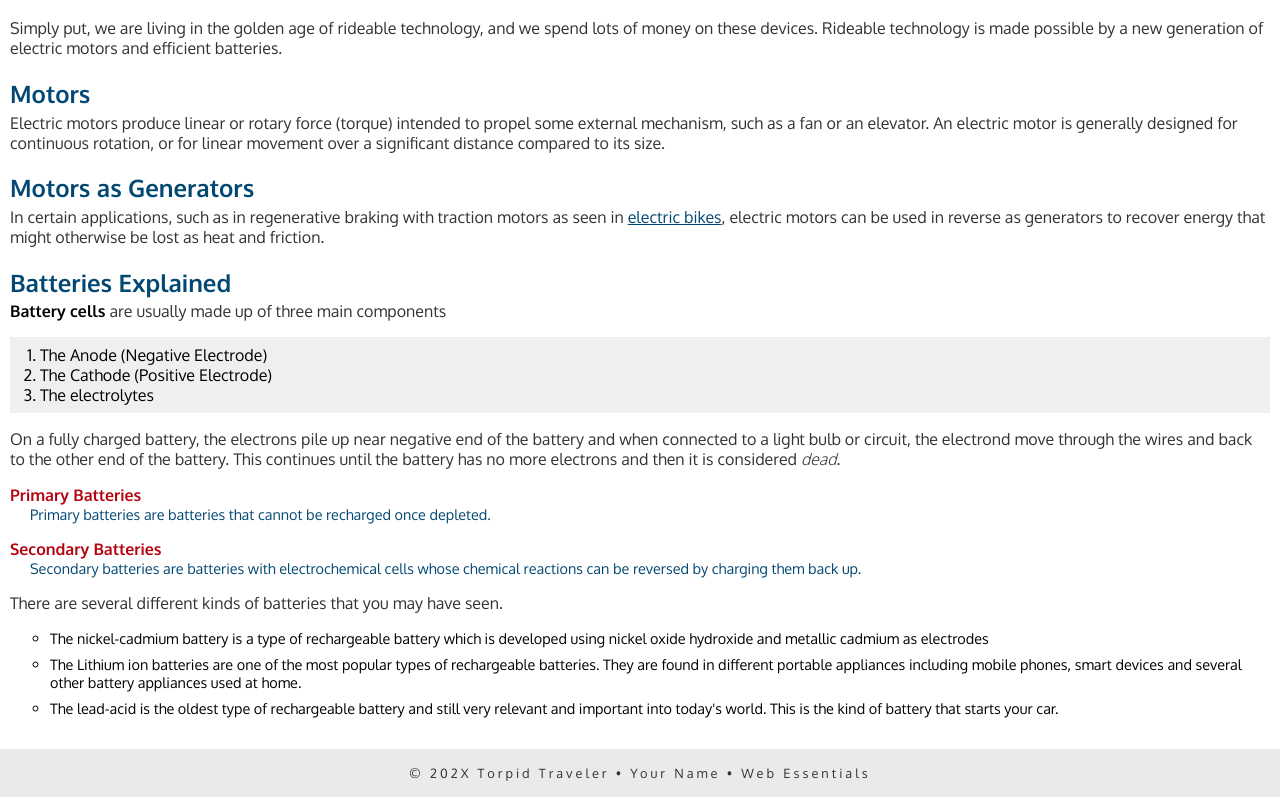
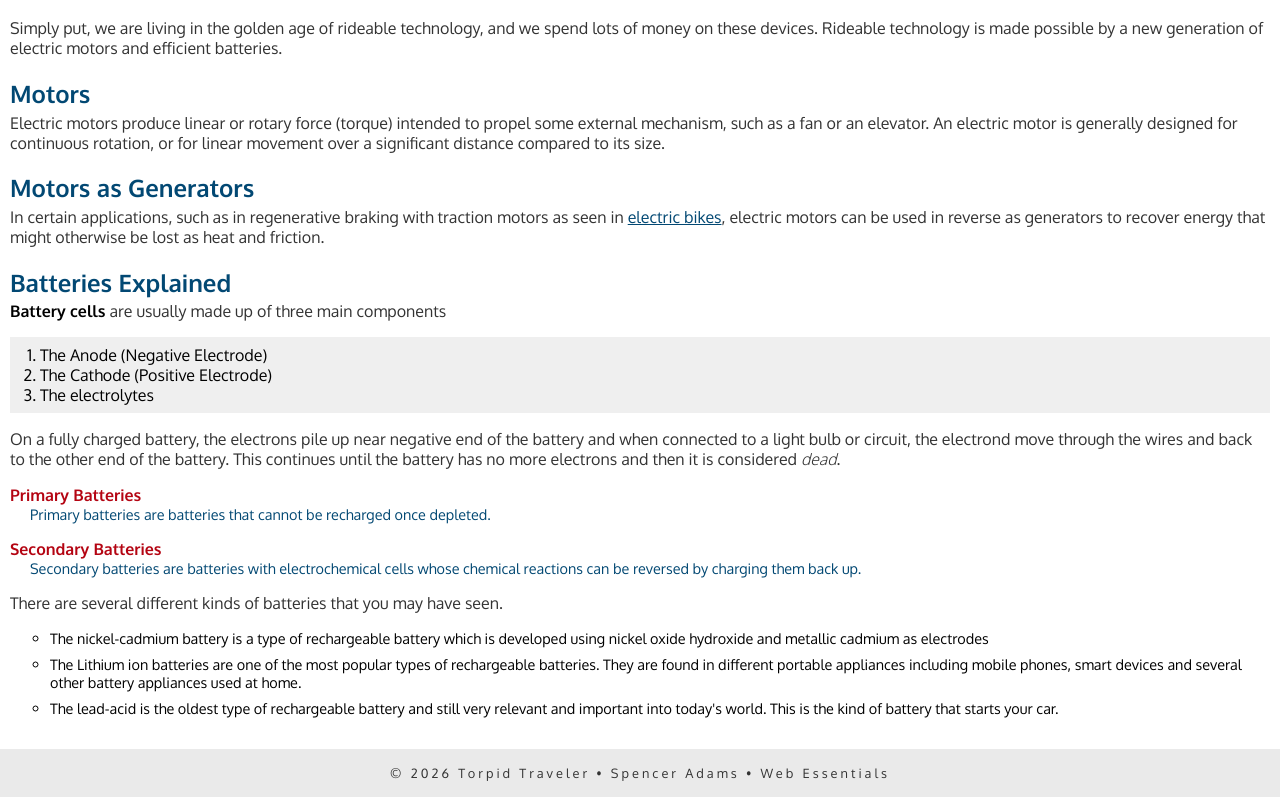
Before and after one commit to spencerjayadams1/dwdd1600, a plain HTML site: page 04follow-along/index.html in a window 1280 px wide. Shown: the part 194-991 px from the top of the page. Drawn offline with Linux system fonts and the light colour scheme.

Commit message:
Update index.html
Updated footer

```diff
--- a/04follow-along/index.html
+++ b/04follow-along/index.html
@@ -78,7 +78,7 @@
 
     <!-- start the page footer -->
     <footer>
-        <p>&copy; 202X Torpid Traveler &bull; Your Name &bull; Web Essentials</p>
+        <p>&copy; 2026 Torpid Traveler &bull; Spencer Adams &bull; Web Essentials</p>
     </footer>
 </body>
 
```
